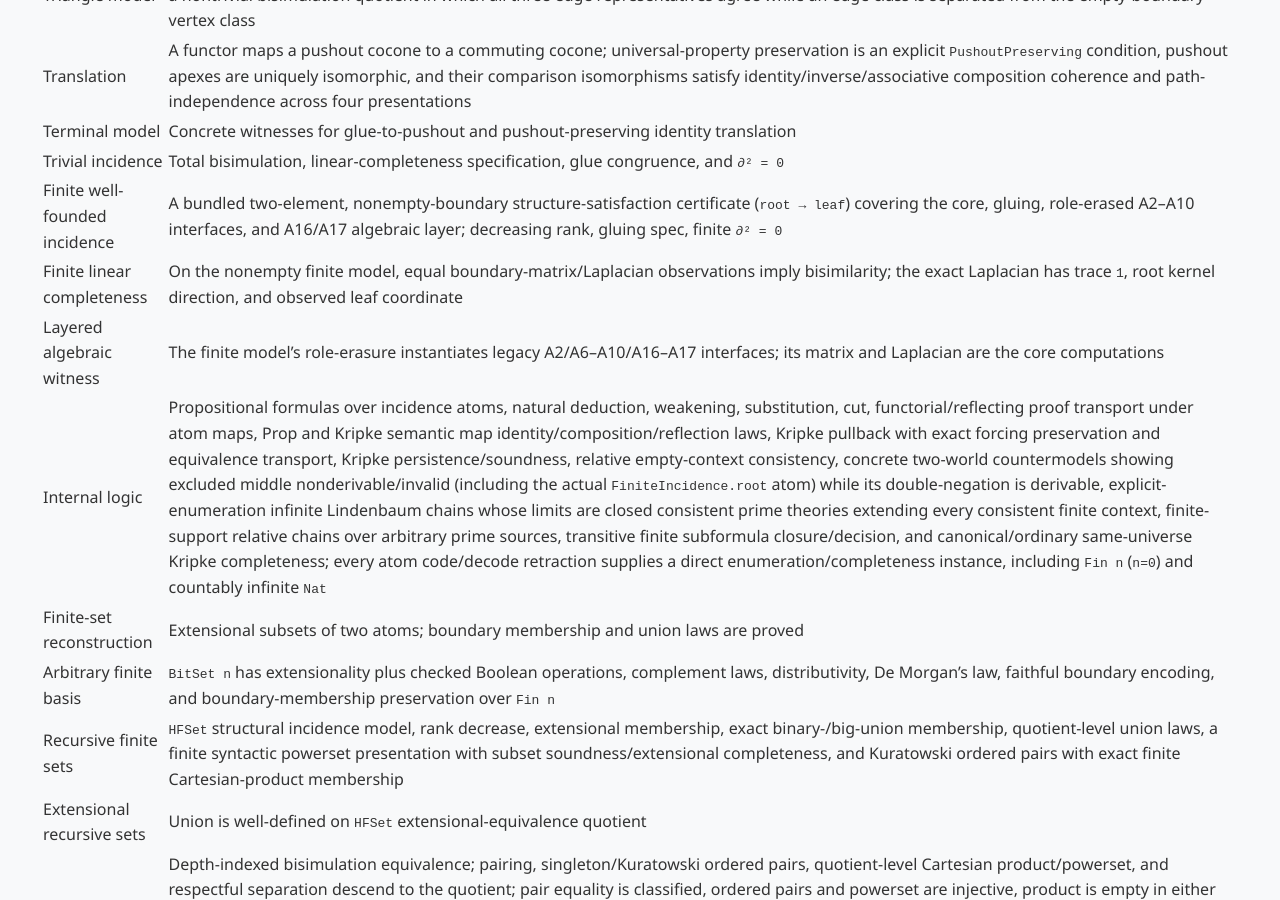
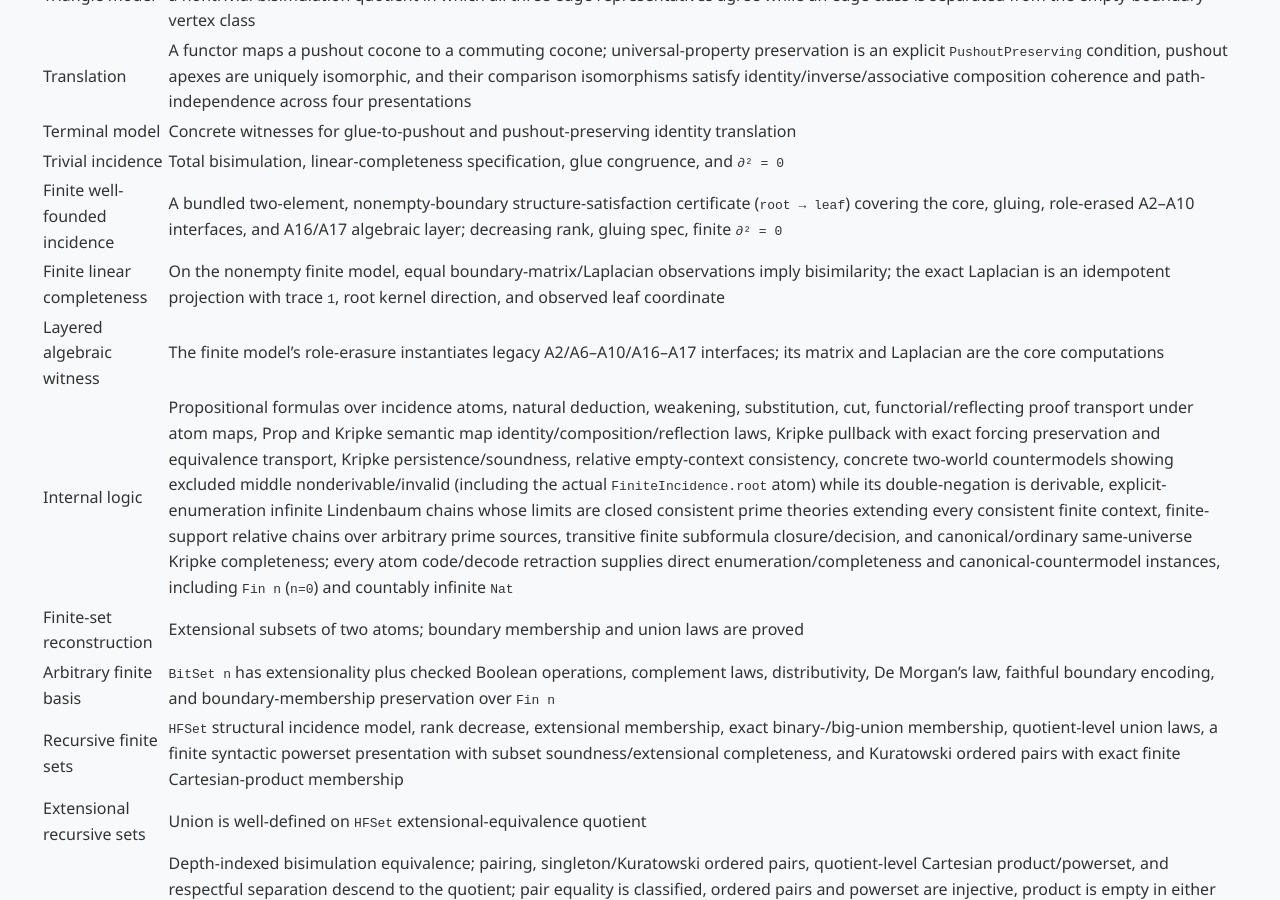
Before and after one commit to com-junkawasaki/inc, a Jekyll site: the page built from docs/verification.md, in a window 1280 px wide and 900 px high, scrolled down 847 px. Built offline with Jekyll 4.4.1, drawn with Linux system fonts in a browser that asks for light colours.

Commit message:
feat(inc): expose canonical countermodels and projections

```diff
--- a/docs/verification.md
+++ b/docs/verification.md
@@ -24,9 +24,9 @@ the triangle example.
 | Terminal model | Concrete witnesses for glue-to-pushout and pushout-preserving identity translation |
 | Trivial incidence | Total bisimulation, linear-completeness specification, glue congruence, and `∂² = 0` |
 | Finite well-founded incidence | A bundled two-element, nonempty-boundary structure-satisfaction certificate (`root → leaf`) covering the core, gluing, role-erased A2–A10 interfaces, and A16/A17 algebraic layer; decreasing rank, gluing spec, finite `∂² = 0` |
-| Finite linear completeness | On the nonempty finite model, equal boundary-matrix/Laplacian observations imply bisimilarity; the exact Laplacian has trace `1`, root kernel direction, and observed leaf coordinate |
+| Finite linear completeness | On the nonempty finite model, equal boundary-matrix/Laplacian observations imply bisimilarity; the exact Laplacian is an idempotent projection with trace `1`, root kernel direction, and observed leaf coordinate |
 | Layered algebraic witness | The finite model's role-erasure instantiates legacy A2/A6–A10/A16–A17 interfaces; its matrix and Laplacian are the core computations |
-| Internal logic | Propositional formulas over incidence atoms, natural deduction, weakening, substitution, cut, functorial/reflecting proof transport under atom maps, Prop and Kripke semantic map identity/composition/reflection laws, Kripke pullback with exact forcing preservation and equivalence transport, Kripke persistence/soundness, relative empty-context consistency, concrete two-world countermodels showing excluded middle nonderivable/invalid (including the actual `FiniteIncidence.root` atom) while its double-negation is derivable, explicit-enumeration infinite Lindenbaum chains whose limits are closed consistent prime theories extending every consistent finite context, finite-support relative chains over arbitrary prime sources, transitive finite subformula closure/decision, and canonical/ordinary same-universe Kripke completeness; every atom code/decode retraction supplies a direct enumeration/completeness instance, including `Fin n` (`n=0`) and countably infinite `Nat` |
+| Internal logic | Propositional formulas over incidence atoms, natural deduction, weakening, substitution, cut, functorial/reflecting proof transport under atom maps, Prop and Kripke semantic map identity/composition/reflection laws, Kripke pullback with exact forcing preservation and equivalence transport, Kripke persistence/soundness, relative empty-context consistency, concrete two-world countermodels showing excluded middle nonderivable/invalid (including the actual `FiniteIncidence.root` atom) while its double-negation is derivable, explicit-enumeration infinite Lindenbaum chains whose limits are closed consistent prime theories extending every consistent finite context, finite-support relative chains over arbitrary prime sources, transitive finite subformula closure/decision, and canonical/ordinary same-universe Kripke completeness; every atom code/decode retraction supplies direct enumeration/completeness and canonical-countermodel instances, including `Fin n` (`n=0`) and countably infinite `Nat` |
 | Finite-set reconstruction | Extensional subsets of two atoms; boundary membership and union laws are proved |
 | Arbitrary finite basis | `BitSet n` has extensionality plus checked Boolean operations, complement laws, distributivity, De Morgan's law, faithful boundary encoding, and boundary-membership preservation over `Fin n` |
 | Recursive finite sets | `HFSet` structural incidence model, rank decrease, extensional membership, exact binary-/big-union membership, quotient-level union laws, a finite syntactic powerset presentation with subset soundness/extensional completeness, and Kuratowski ordered pairs with exact finite Cartesian-product membership |
```
Also changed, not shown: README.md, 2 other files.
